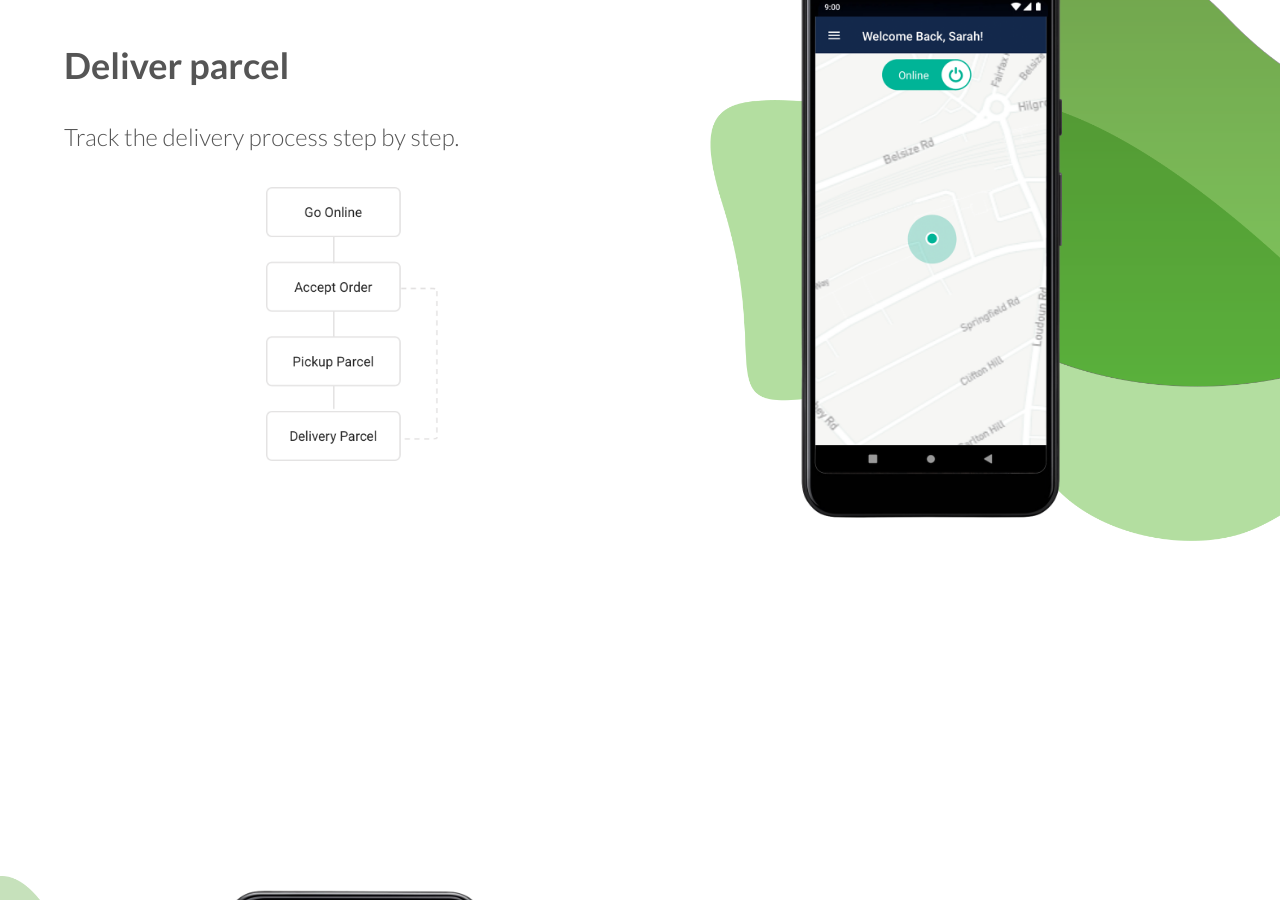
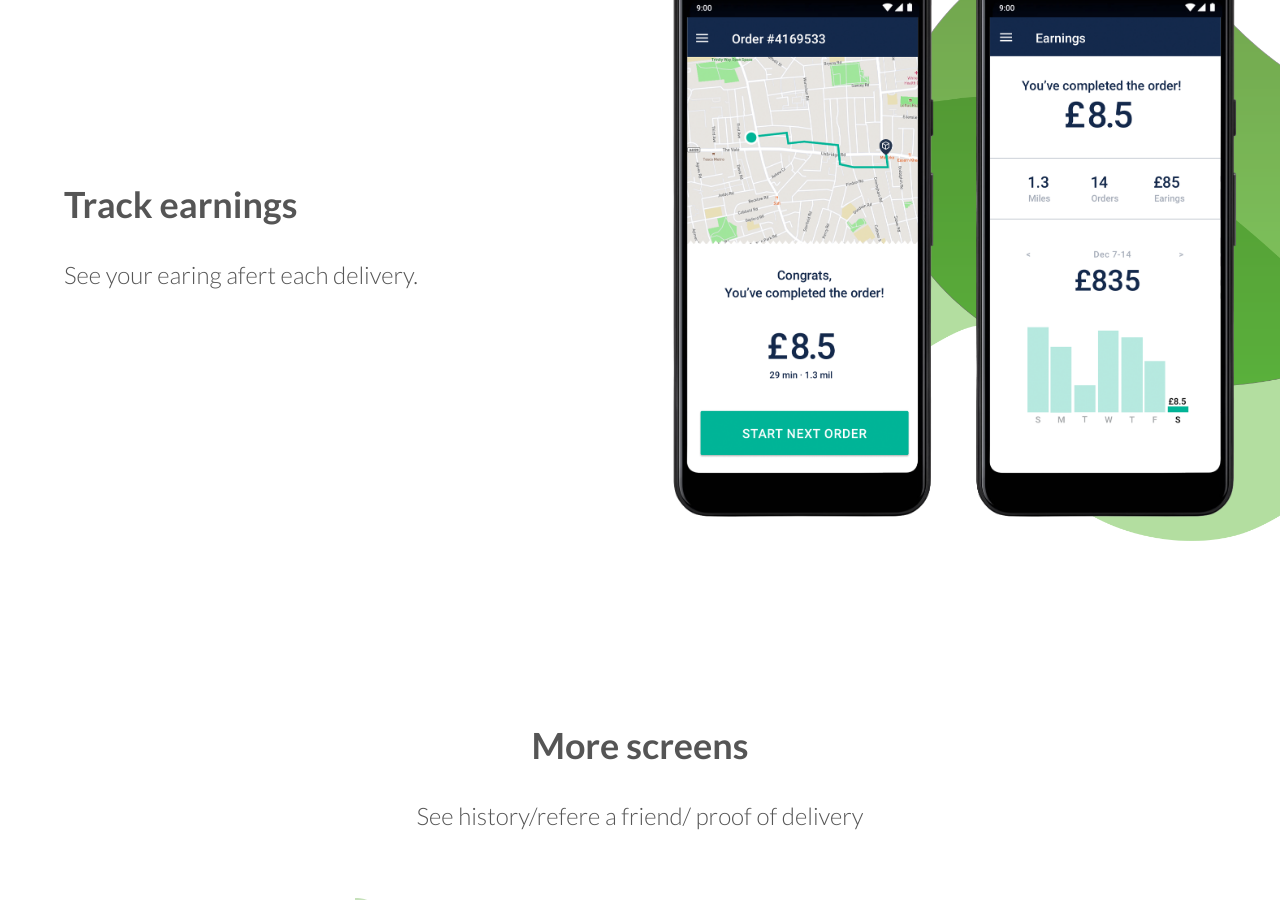
Before and after one commit to cbrudesala/cbrudesala.github.io, a Jekyll site: the page built from _projects/app.html, in a window 1280 px wide and 900 px high, scrolled down 3347 px. Built offline with Jekyll 4.4.1, drawn with Linux system fonts in a browser that asks for light colours; nearby versions of some CDN libraries; some web fonts are replaced; some of the changed text lies outside the part shown.

Commit message:
app layout wip

```diff
--- a/_projects/app.html
+++ b/_projects/app.html
@@ -37,40 +37,37 @@
 
 <section class="flex-column vh-100 items-center mt4">
   <div class="tc w-50-ns" style="margin:auto">
-    <h1 class="mid-gray f3 f2-ns mb3 mb4-ns">Multiple Route</h1>
+    <h1 class="mid-gray f3 f2-ns mb3 mb4-ns">Deliver a parcel</h1>
     <p class="f5 f3-l fw1 mb4 mb5-l w-100">
-      Process at warehouse.
+      Track the delivery process step by step.
     </p>
   </div>
   <div class="tc-ns w-50 bg-center mb4 contain" style="margin:auto; background-image: url(/assets/imgs/projects/app/app-bg02b.png);">
-    <img src="/assets/imgs/projects/app/app_02.png" class="w-50">
+    <img src="/assets/imgs/projects/app/app_03.png" class="w-50">
   </div>
 </section>
 
 <section class="flex-ns vh-100 items-center mt4 mh--2">
   <div class="pl5 w-50-ns">
-    <h1 class="mid-gray f3 f2-ns mb3 mb4-ns">Deliver parcel</h1>
+    <h1 class="mid-gray f3 f2-ns mb3 mb4-ns">Track earnings</h1>
     <p class="f5 f3-l fw1 mb4 w-100">
-      Track the delivery process step by step.
+      See your earing afert each delivery.
     </p>
-    <div class="tc w-100">
-      <img class="w-30" src="/assets/imgs/projects/app/app-flow.png" >
-    </div>
   </div>
   <div class="tc-ns w-50 bg-right contain" style="background-image: url(/assets/imgs/projects/app/app-bg02.png);">
-    <img src="/assets/imgs/projects/app/app_01.png" class="w-50 pr5-ns">
+    <img src="/assets/imgs/projects/app/app_04.png" class="w-100 pr5-ns">
   </div>
 </section>
 
-<section class="flex-ns vh-100 items-center mt4 mh--2">
-  <div class="tc-ns w-50 bg-left contain" style="background-image: url(/assets/imgs/projects/app/app-bg02b.png);">
-    <img src="/assets/imgs/projects/app/app_02.png" class="w-50 pl5-ns">
+<section class="flex-column vh-100 items-center mt4">
+  <div class="tc w-50-ns" style="margin:auto">
+    <h1 class="mid-gray f3 f2-ns mb3 mb4-ns">More screens</h1>
+    <p class="f5 f3-l fw1 mb4 mb5-l w-100">
+      See history/refere a friend/ proof of delivery
+    </p>
   </div>
-  <div class="pr5 w-50-ns">
-    <h1 class="mid-gray f3 f2-ns mb3 mb4-ns">Track earnings</h1>
-    <p class="f5 f3-l fw1 mb4 mb5-l w-100">
-      We did several A/B tests to increase order acceptance, where we warmly saw that showing less info on the job order pop up had the best performance.
-    </p>
+  <div class="tc-ns w-100 bg-center mb4 contain" style="margin:auto; background-image: url(/assets/imgs/projects/app/app-bg02b.png);">
+    <img src="/assets/imgs/projects/app/app_05b.png" class="w-75">
   </div>
 </section>
 
@@ -81,8 +78,8 @@
         Process at warehouse.
       </p>
     </div>
-  <div class="tc-ns w-50 bg-center mb4 contain" style="margin:auto; background-image: url(/assets/imgs/projects/app/app-bg02b.png);">
-    <img src="/assets/imgs/projects/app/app_02.png" class="w-50">
+    <div class="tc-ns w-100 bg-center mb4 contain" style="margin:auto; background-image: url(/assets/imgs/projects/app/app-bg02b.png);">
+      <img src="/assets/imgs/projects/app/app_06b.png" class="w-80">
     </div>
   </section>
 
```
Also changed, not shown: assets/imgs/projects/app/app_03.png, assets/imgs/projects/app/app_04.png, assets/imgs/projects/app/app_05b.png (added), 1 other file. Lines whose indentation alone changed are shown as unchanged.
